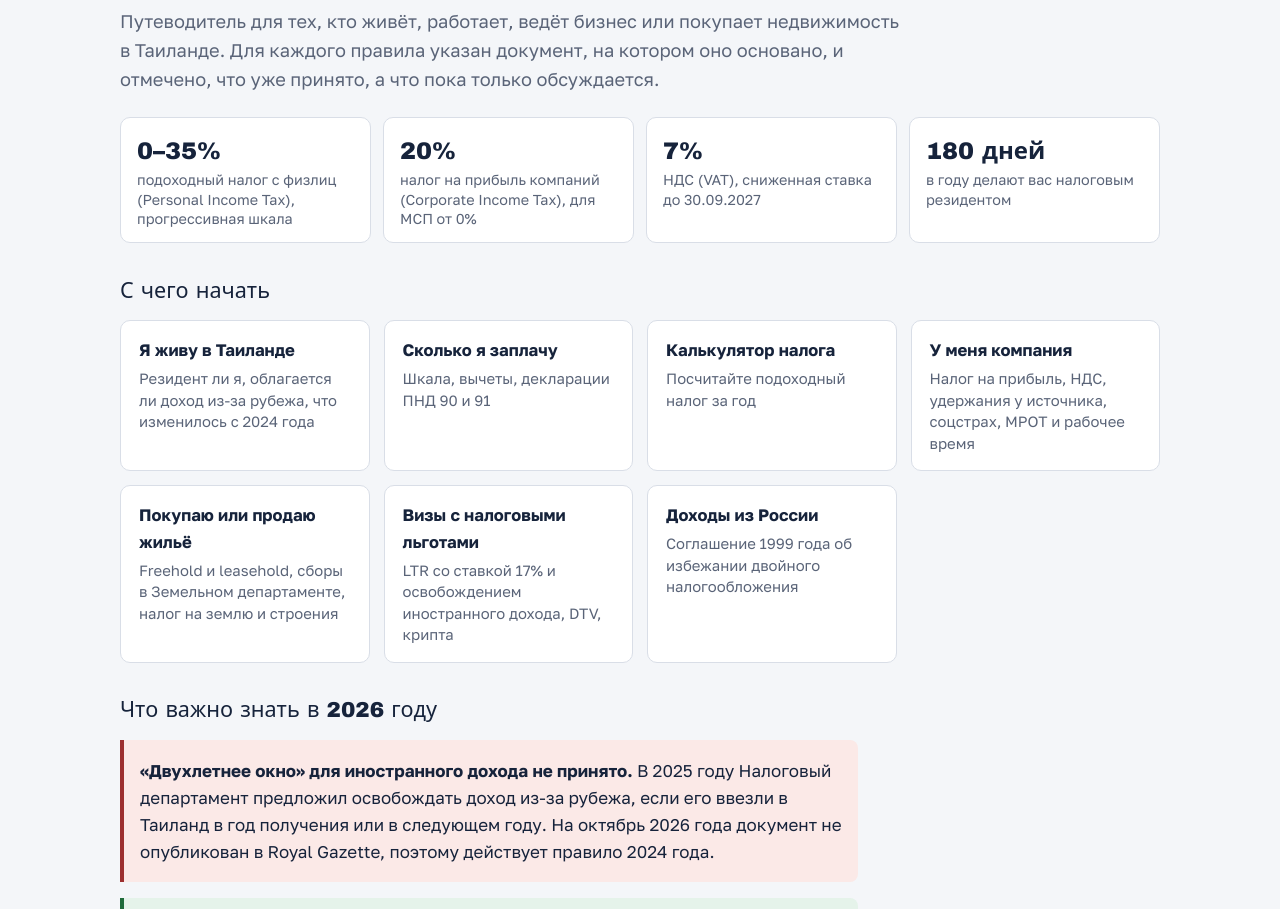
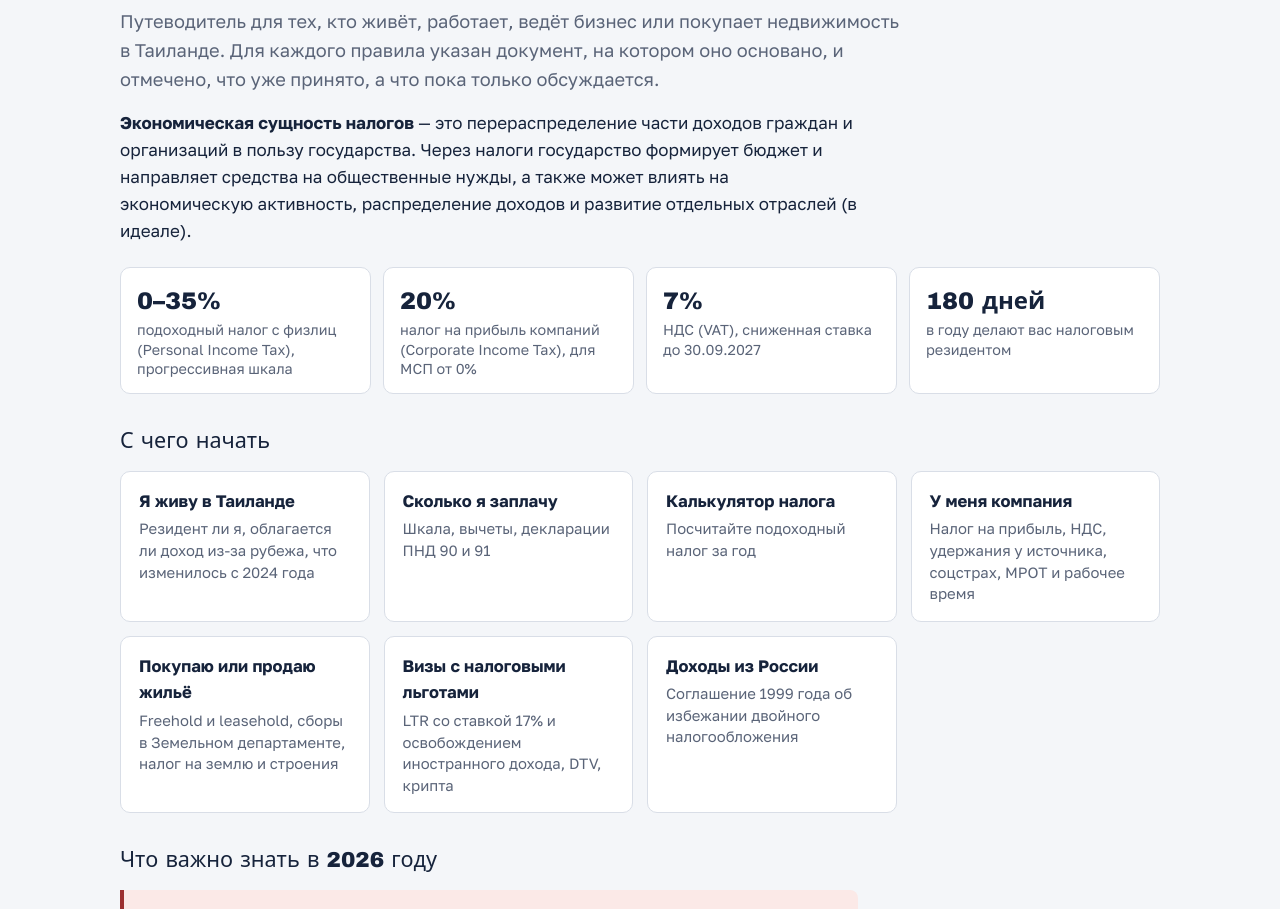
Before and after one commit to linaleelina/mythaiview, a plain HTML site: page taxes/index.html in a window 1280 px wide. Shown: the part 1021-1930 px from the top of the page. Drawn offline with Linux system fonts and the light colour scheme; a web font is replaced by a local one.

Commit message:
Add files via upload

```diff
--- a/taxes/index.html
+++ b/taxes/index.html
@@ -295,6 +295,7 @@ footer{border-top:1px solid var(--line);background:var(--card)}
 
   <h1>Налоги Таиланда простым русским языком</h1>
   <p class="lead prose">Путеводитель для тех, кто живёт, работает, ведёт бизнес или покупает недвижимость в Таиланде. Для каждого правила указан документ, на котором оно основано, и отмечено, что уже принято, а что пока только обсуждается.</p>
+  <p class="prose"><b>Экономическая сущность налогов</b> — это перераспределение части доходов граждан и организаций в пользу государства. Через налоги государство формирует бюджет и направляет средства на общественные нужды, а также может влиять на экономическую активность, распределение доходов и развитие отдельных отраслей (в идеале).</p>
 
   <div class="tiles">
     <div class="tile"><div class="v num">0–35%</div><div class="k">подоходный налог с физлиц (Personal Income Tax), прогрессивная шкала</div></div>
```
